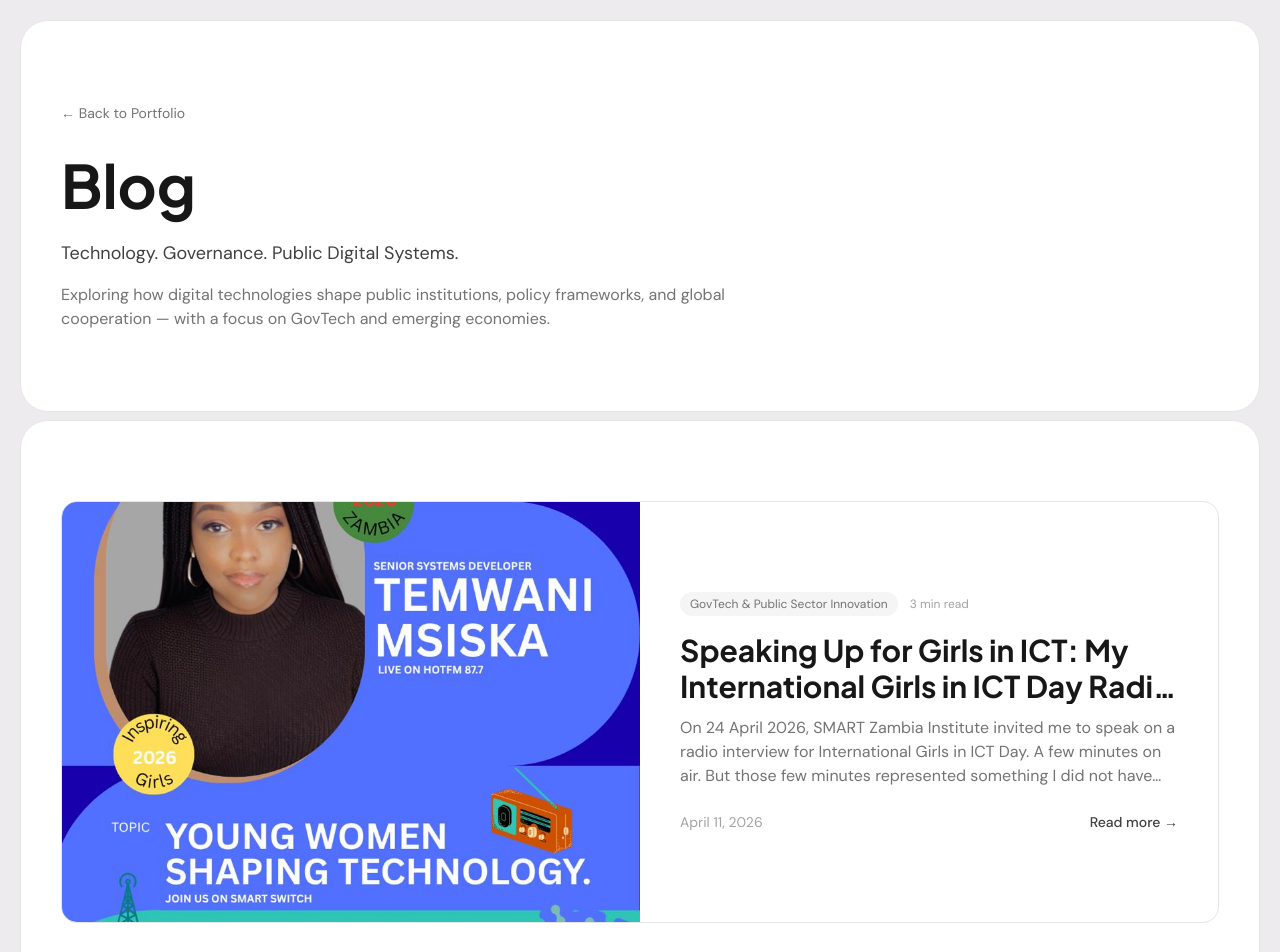
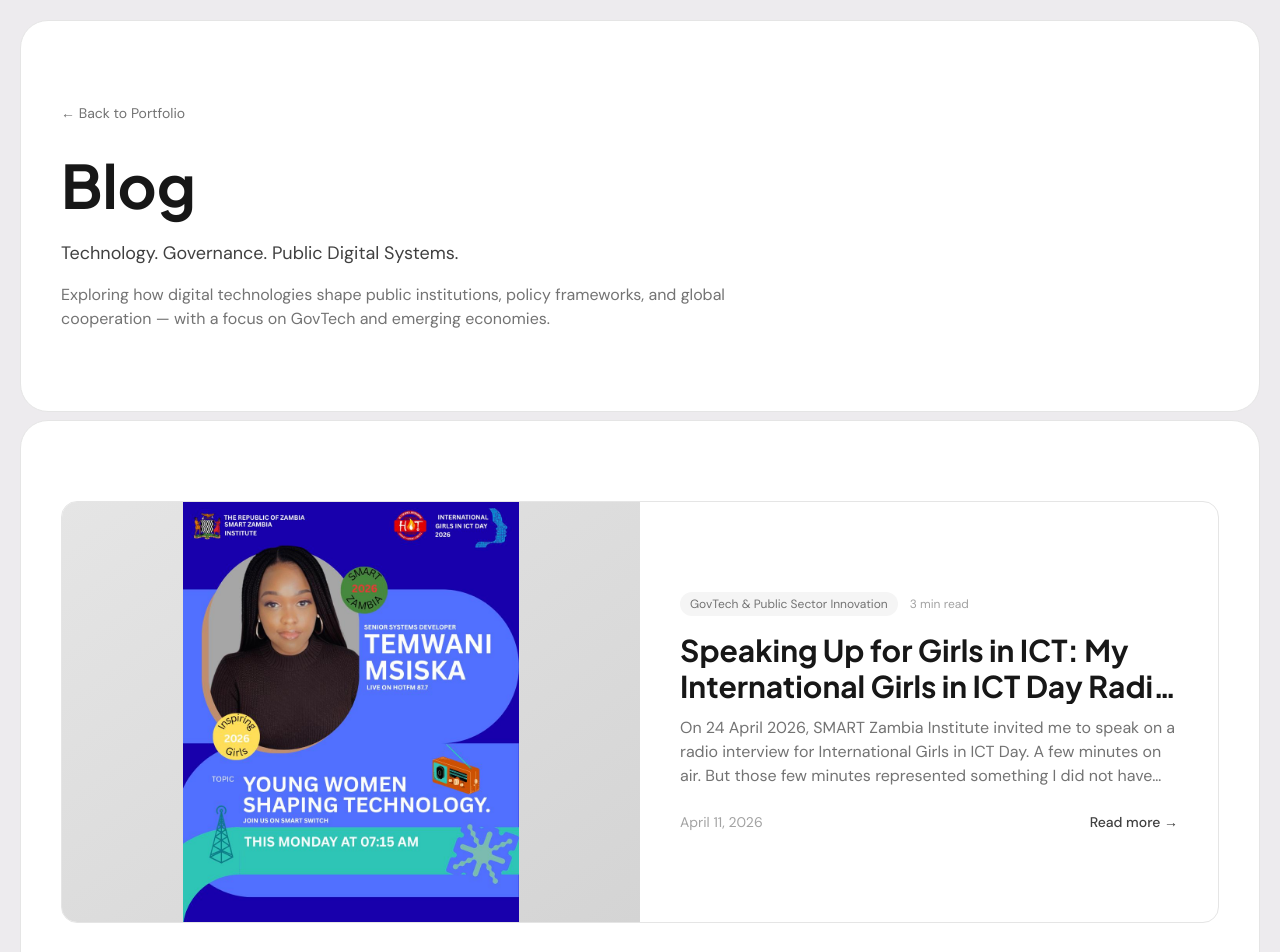
Before and after one commit to temwani-msiska/TemwaPortfolio, a Next.js app: page /blog in a window 1280 px wide. Shown: the top 952 px of the page. Built offline with nearby package versions, Linux system fonts and the light colour scheme.

Commit message:
Show full images with object-contain on subtle gradient backdrop

```diff
--- a/app/blog/[slug]/page.tsx
+++ b/app/blog/[slug]/page.tsx
@@ -88,15 +88,15 @@ export default function BlogPostPage({ params }: { params: { slug: string } }) {
         </div>
       </header>
 
-      {/* Featured Image — large, floating */}
+      {/* Featured Image — large, floating, full image visible */}
       {post.image && (
         <div className="relative z-10 px-4 md:px-12 mb-16 md:mb-24">
           <div className="max-w-6xl mx-auto">
-            <div className="rounded-[24px] md:rounded-[40px] overflow-hidden shadow-2xl shadow-neutral-900/20 ring-1 ring-neutral-900/5">
+            <div className="rounded-[24px] md:rounded-[40px] overflow-hidden shadow-2xl shadow-neutral-900/20 ring-1 ring-neutral-900/5 bg-gradient-to-br from-neutral-200 to-neutral-300 flex items-center justify-center">
               <img
                 src={post.image}
                 alt={post.title}
-                className="w-full h-[450px] md:h-[700px] object-cover"
+                className="w-full max-h-[80vh] object-contain"
               />
             </div>
           </div>
@@ -198,11 +198,11 @@ export default function BlogPostPage({ params }: { params: { slug: string } }) {
                   className="group block"
                 >
                   {relatedPost.image && (
-                    <div className="rounded-2xl md:rounded-3xl overflow-hidden mb-5 shadow-xl shadow-neutral-900/10 ring-1 ring-neutral-900/5">
+                    <div className="rounded-2xl md:rounded-3xl overflow-hidden mb-5 shadow-xl shadow-neutral-900/10 ring-1 ring-neutral-900/5 bg-gradient-to-br from-neutral-200 to-neutral-300 flex items-center justify-center aspect-[4/3]">
                       <img
                         src={relatedPost.image}
                         alt={relatedPost.title}
-                        className="w-full h-72 md:h-80 object-cover group-hover:scale-105 transition-transform duration-700"
+                        className="w-full h-full object-contain group-hover:scale-105 transition-transform duration-700"
                       />
                     </div>
                   )}
--- a/app/blog/page.tsx
+++ b/app/blog/page.tsx
@@ -44,11 +44,11 @@ export default function BlogPage() {
                 >
                   <div className="md:flex">
                     {post.image && (
-                      <div className="md:w-1/2 h-72 md:h-[420px] overflow-hidden">
+                      <div className="md:w-1/2 h-72 md:h-[420px] overflow-hidden bg-gradient-to-br from-neutral-200 to-neutral-300 flex items-center justify-center">
                         <img
                           src={post.image}
                           alt={post.title}
-                          className="w-full h-full object-cover group-hover:scale-105 transition-transform duration-500"
+                          className="w-full h-full object-contain group-hover:scale-105 transition-transform duration-500"
                         />
                       </div>
                     )}
--- a/app/page.tsx
+++ b/app/page.tsx
@@ -714,11 +714,11 @@ const projects = [
                   className="group border border-neutral-200 rounded-2xl overflow-hidden hover:border-neutral-400 transition-all duration-300"
                 >
                   {post.image && (
-                    <div className="h-40 overflow-hidden">
+                    <div className="h-56 overflow-hidden bg-gradient-to-br from-neutral-200 to-neutral-300 flex items-center justify-center">
                       <img
                         src={post.image}
                         alt={post.title}
-                        className="w-full h-full object-cover group-hover:scale-105 transition-transform duration-500"
+                        className="w-full h-full object-contain group-hover:scale-105 transition-transform duration-500"
                       />
                     </div>
                   )}
```
